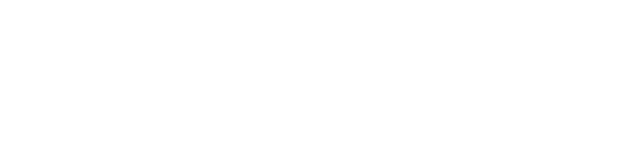
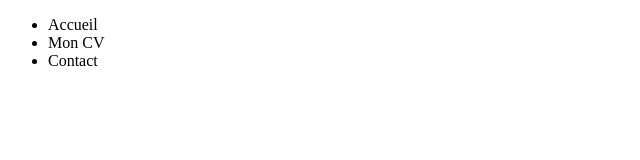
Before and after one commit to Athrax/Ma-presentation-SAE104, a plain HTML site: page index.html in a window 1280 px wide. Shown: the whole page, without its empty margins (0-640 px from the left). Drawn offline with Linux system fonts and the light colour scheme.

Commit message:
Essais sur muraflex

```diff
--- a/index.html
+++ b/index.html
@@ -5,6 +5,12 @@
     <title>Aymeric Schaeffer</title>
 </head>
 <body>
-
+    <nav>
+        <ul>
+            <li>Accueil</li>
+            <li>Mon CV</li>
+            <li>Contact</li>
+        </ul>
+    </nav>
 </body>
 </html>
```
